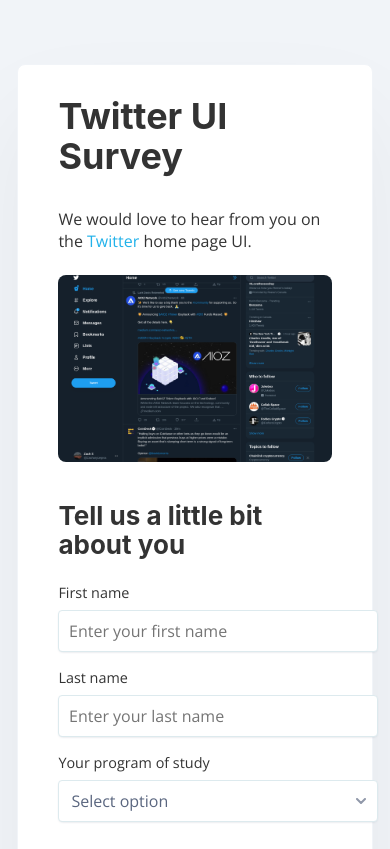
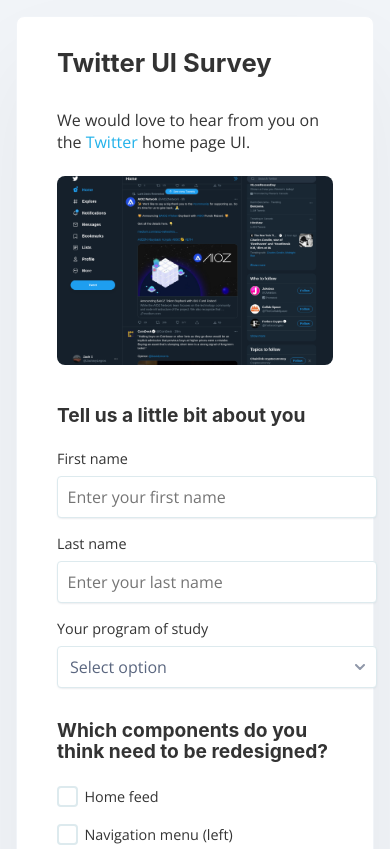
Before and after one commit to ZachLegros/csi3125-survey, a Gatsby site: page / in a window 390 px wide. Shown: the top 849 px of the page. Built offline with nearby package versions, Linux system fonts and the light colour scheme; Gatsby itself is replaced by a stand-in of ours.

Commit message:
Added responsiveness to headers

```diff
--- a/gatsby-config.js
+++ b/gatsby-config.js
@@ -1,8 +1,7 @@
 module.exports = {
   siteMetadata: {
-    title: `Gatsby Default Starter`,
-    description: `Kick off your next, great Gatsby project with this default starter. This barebones starter ships with the main Gatsby configuration files you might need.`,
-    author: `@gatsbyjs`,
+    title: `Twitter UI Survey`,
+    author: `Zachary Legros`,
   },
   plugins: [
     `gatsby-plugin-react-helmet`,
@@ -22,15 +21,12 @@
         name: `gatsby-starter-default`,
         short_name: `starter`,
         start_url: `/`,
-        background_color: `#663399`,
-        theme_color: `#663399`,
+        background_color: `#22b2ea`,
+        theme_color: `#22b2ea`,
         display: `minimal-ui`,
-        icon: `src/images/gatsby-icon.png`, // This path is relative to the root of the site.
+        icon: `src/images/icon.png`, // This path is relative to the root of the site.
       },
     },
     `gatsby-plugin-gatsby-cloud`,
-    // this (optional) plugin enables Progressive Web App + Offline functionality
-    // To learn more, visit: https://gatsby.dev/offline
-    // `gatsby-plugin-offline`,
   ],
 }
--- a/src/components/layout.css
+++ b/src/components/layout.css
@@ -599,8 +599,27 @@
 pre tt:after {
   content: "";
 }
+
+.layout {
+  margin: 0 auto;
+  max-width: 50rem;
+  padding: 4rem 1rem;
+}
+
 @media only screen and (max-width: 480px) {
   html {
-    font-size: 100%;
+    font-size: 100% !important;
+  }
+
+  .layout {
+    padding: 1rem;
+  }
+
+  h1 {
+    font-size: 1.6rem;
+  }
+
+  h2 {
+    font-size: 1.2rem;
   }
 }
--- a/src/components/layout.js
+++ b/src/components/layout.js
@@ -10,14 +10,7 @@
 const Layout = ({ children }) => {
   return (
     <>
-      <div
-        style={{
-          margin: `0 auto`,
-          maxWidth: `50rem`,
-          padding: `4rem 1.0875rem`,
-          background: `var(--light-gray)`,
-        }}
-      >
+      <div className="layout">
         <main>{children}</main>
         <footer
           style={{
--- a/src/pages/index.js
+++ b/src/pages/index.js
@@ -9,7 +9,7 @@
 
 const IndexPage = () => (
   <Layout>
-    <Seo title="UI Survey" />
+    <Seo title="Survey" />
     <Container>
       <h1>Twitter UI Survey</h1>
       <p>
@@ -32,7 +32,7 @@
         }}
       >
         <StaticImage
-          src="../images/twitter.png"
+          src={"../images/twitter.png"}
           width={700}
           quality={100}
           formats={["AUTO", "WEBP", "AVIF"]}
```
Also changed, not shown: src/images/gatsby-astronaut.png (deleted), src/images/gatsby-icon.png (deleted), src/images/icon.png (added).
